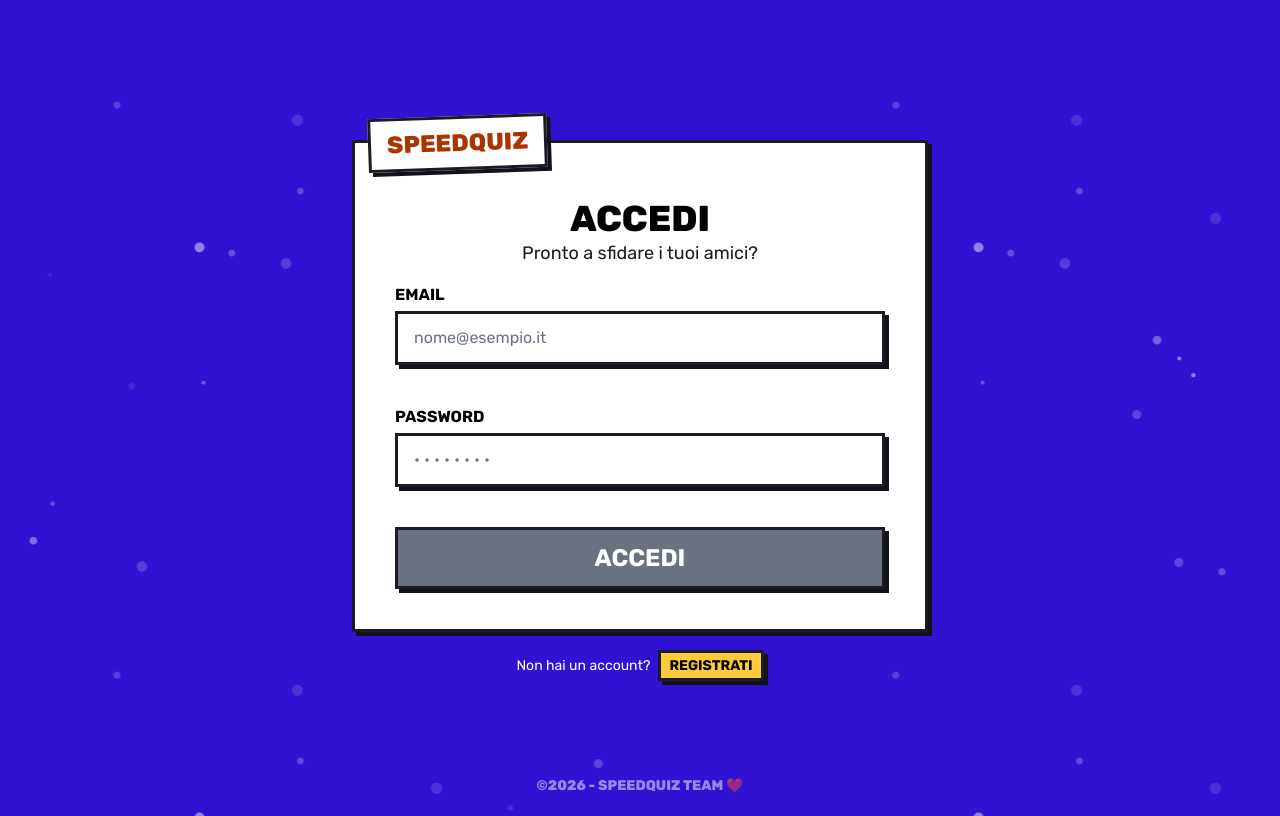
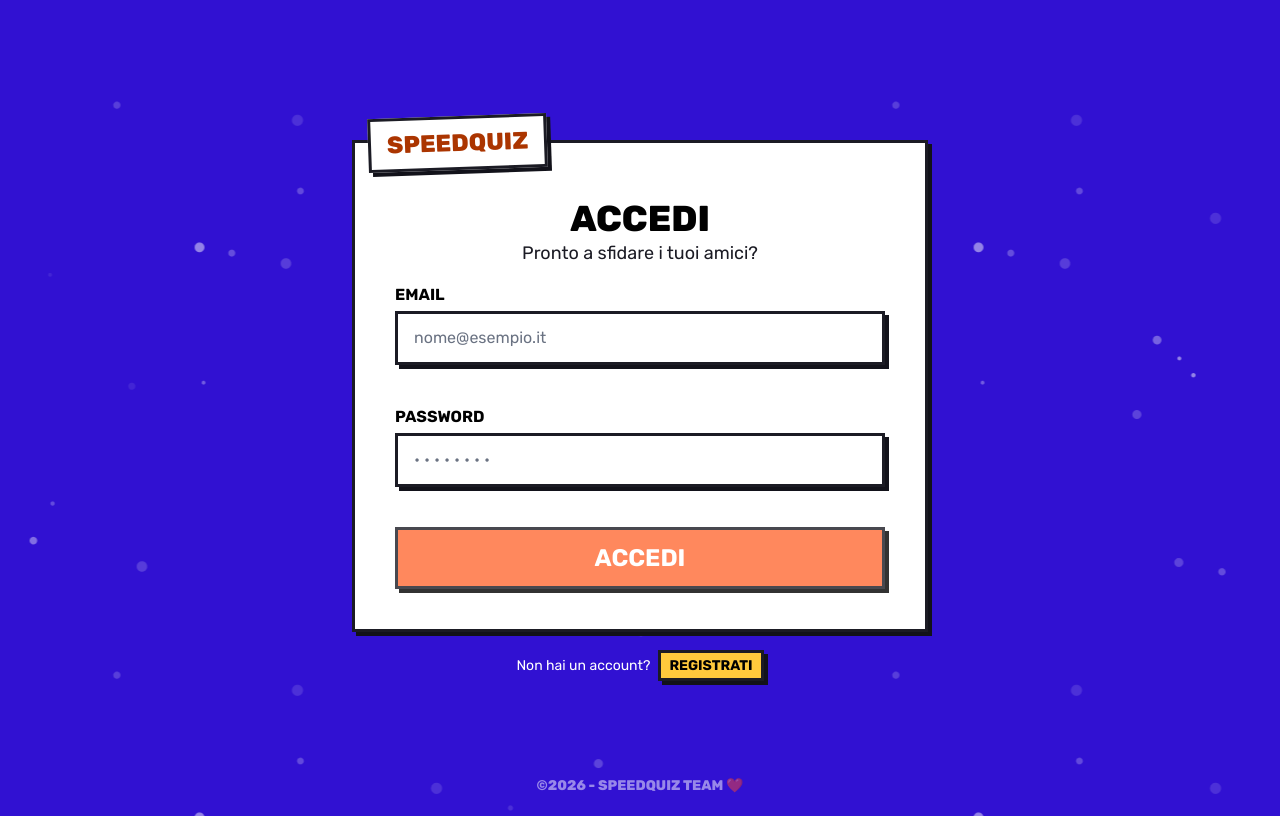
Before and after one commit to Jonnycp/SpeedQuiz, a React (Vite) app in the folder frontend/: page /login in a window 1280 px wide. Built offline with nearby package versions, Linux system fonts and the light colour scheme; some icons are missing.

Commit message:
modificato confirm button

```diff
--- a/frontend/src/components/ConfirmButton.jsx
+++ b/frontend/src/components/ConfirmButton.jsx
@@ -1,14 +1,17 @@
-const ConfirmButton = ({ content, onClick, type, disabled, customClasses }) => {
-
-  const defaultClasses = "w-full mt-4 -rotate-1 bg-verdinoCarino py-4 md:py-5 text-xl md:text-4xl text-black";
-  const classToUse = customClasses || defaultClasses;
-
+const ConfirmButton = ({ content, onClick, type, disabled, customClasses, bgColor, textColor}) => {
   return (
     <button
+      type={type}
       onClick={onClick}
-      type={type}
       disabled={disabled}
-      className={`border-3 border-neroNonNero shadow-buttons font-black uppercase hover:scale-[1.02] active:scale-[0.98] transition-all duration-300 cursor-pointer disabled:bg-gray-500 disabled:cursor-not-allowed ${classToUse}`}
+      className={`
+        text-${textColor} font-black px-6 py-2 uppercase border-3 border-neroNonNero transition-all duration-300
+        ${disabled
+          ? "bg-gray-400 opacity-80 cursor-not-allowed shadow-[4px_4px_0_0_#000]"
+          : `bg-${bgColor} shadow-buttons cursor-pointer hover:bg-${bgColor}-700 hover:scale-95 active:translate-y-1 active:translate-x-1 active:shadow-none`
+        }
+        ${customClasses}
+      `}
     >
       {content}
     </button>
```
